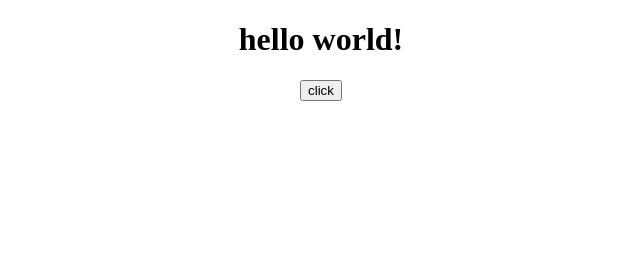
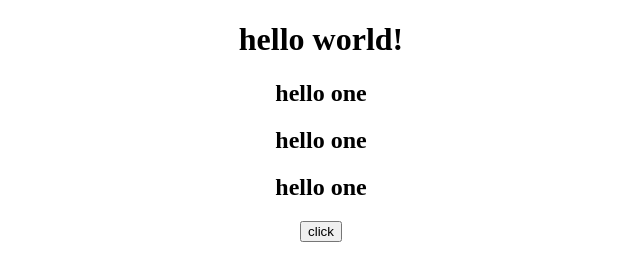
Before and after one commit to Vinayamb/newgit, a plain HTML site: page index.html in a window 1280 px wide. Shown: the whole page, without its empty margins (319-959 px from the left). Drawn offline with Linux system fonts and the light colour scheme.

Commit message:
div1 changes

```diff
--- a/index.html
+++ b/index.html
@@ -9,6 +9,9 @@
 </head>
 <body>
     <h1>hello world!</h1>
+    <h2>hello one</h2>
+    <h2>hello one</h2>
+    <h2>hello one</h2>
     <button id="btn">click</button>
     <script src="script.js"></script>
 </body>
```
